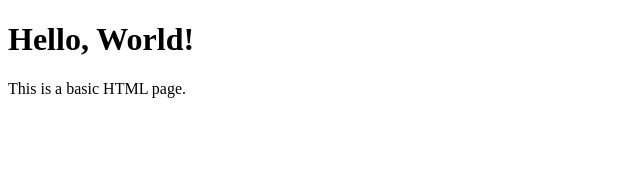
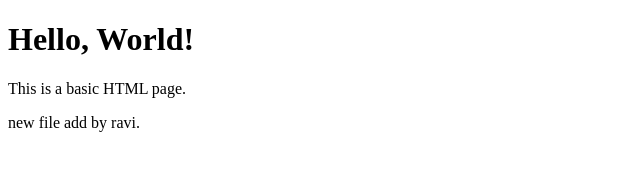
Before and after one commit to ProjectWithRavi/python_jenk, a plain HTML site: page index.html in a window 1280 px wide. Shown: the whole page, without its empty margins (0-640 px from the left). Drawn offline with Linux system fonts and the light colour scheme.

Commit message:
Update index.html

```diff
--- a/index.html
+++ b/index.html
@@ -8,5 +8,6 @@
 <body>
     <h1>Hello, World!</h1>
     <p>This is a basic HTML page.</p>
+    <p>new file add by ravi.</p>
 </body>
 </html>
```
